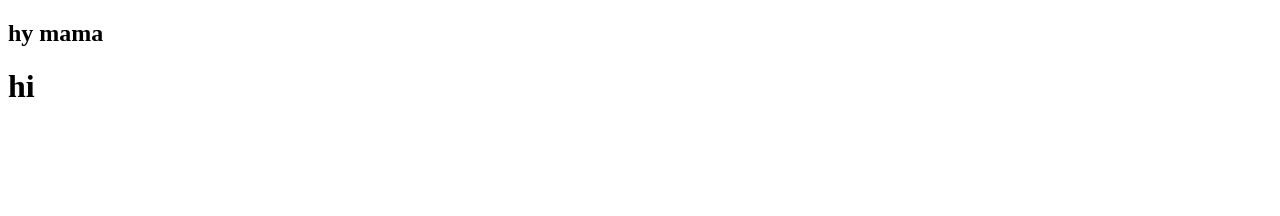
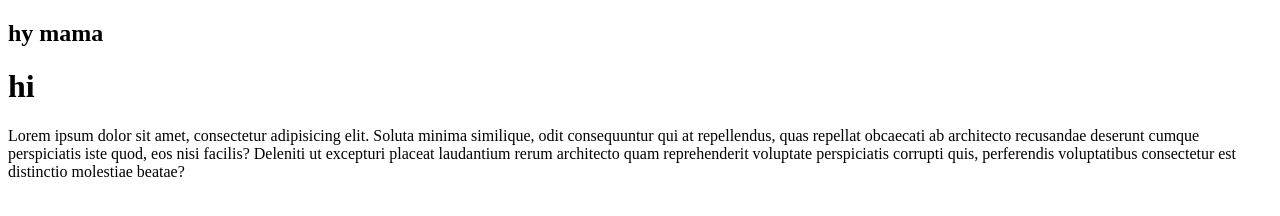
Before and after one commit to Ariful-178/my-first-website, a plain HTML site: page index.html in a window 1280 px wide. Drawn offline with Linux system fonts and the light colour scheme.

Commit message:
add p tag

```diff
--- a/index.html
+++ b/index.html
@@ -8,5 +8,7 @@
 <body>
     <h2>hy mama</h2>
     <h1>hi</h1>
+    <p>Lorem ipsum dolor sit amet, consectetur adipisicing elit. Soluta minima similique, odit consequuntur qui at repellendus, quas repellat obcaecati ab architecto recusandae deserunt cumque perspiciatis iste quod, eos nisi facilis? Deleniti ut excepturi placeat laudantium rerum architecto quam reprehenderit voluptate perspiciatis corrupti quis, perferendis voluptatibus consectetur est distinctio molestiae beatae?</p>
+
 </body>
 </html>
```
